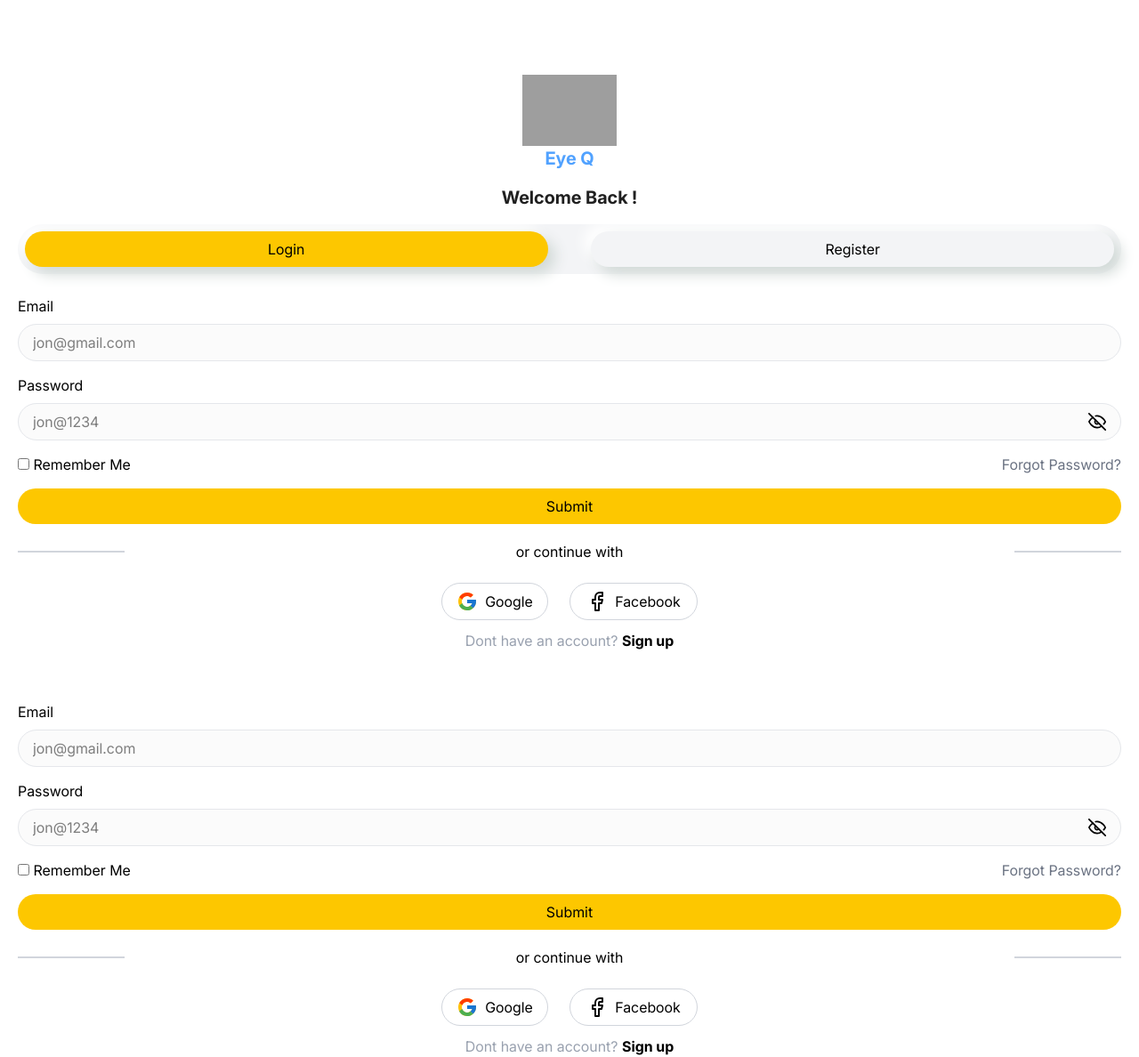
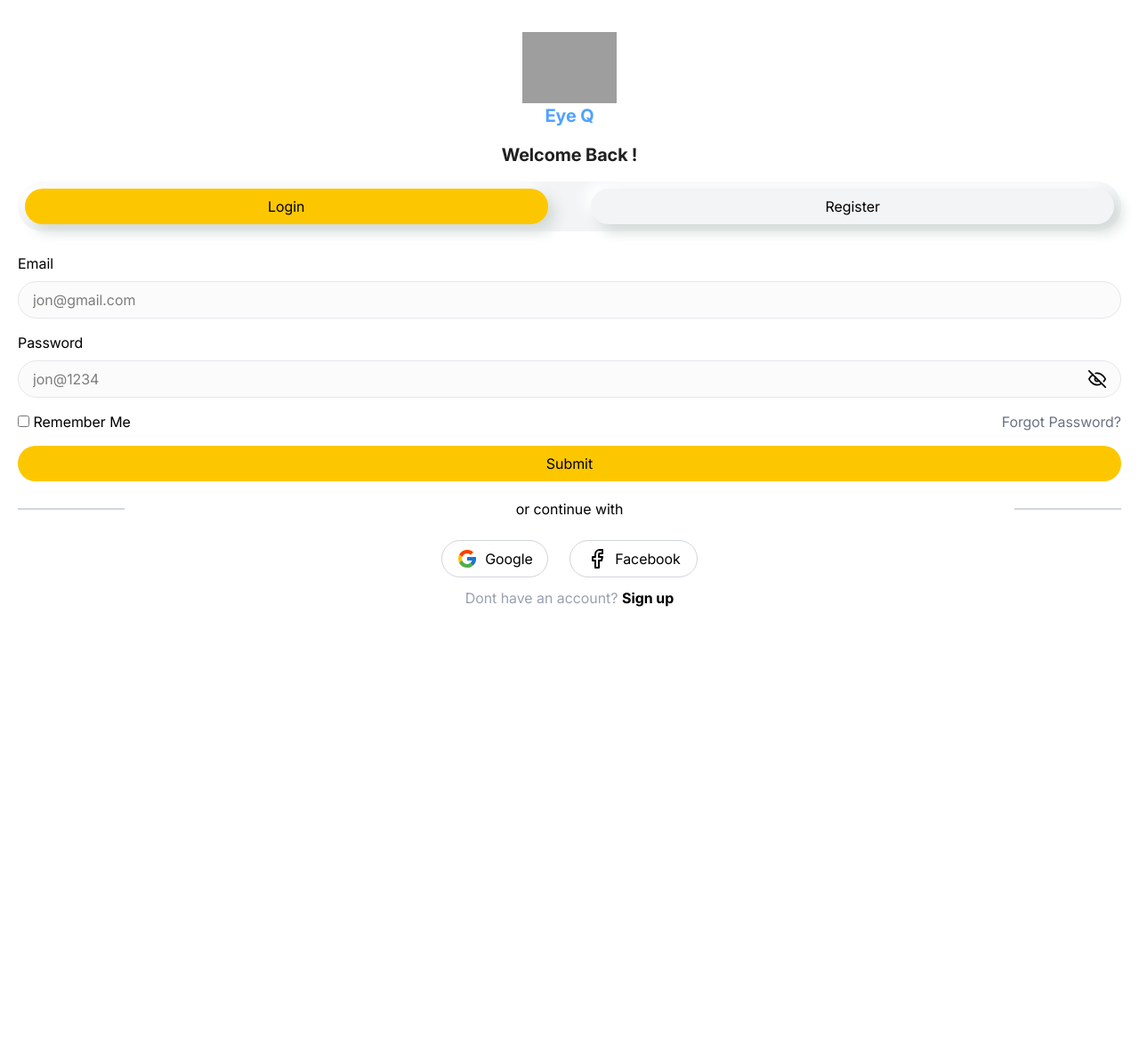
Before and after one commit to Almusavveer/EyeQ, a React (Vite) app: page /login in a window 1280 px wide. Shown: the whole page at 89% size. After the commit the page ends 800 px from the top, so only its background shows below. Built offline with nearby package versions, Linux system fonts and the light colour scheme; grey boxes are pictures that could not be loaded.

Commit message:
Fixed the routing part

```diff
--- a/src/App.jsx
+++ b/src/App.jsx
@@ -5,7 +5,7 @@ const App = () => {
   // bg-gradient-to-br from-[#e7ebf0] via-[#f7fafc] to-[#dde5ed]
   return (
     <div className="h-screen p-5">
-      <HomePage />
+      {/* <HomePage /> */}
       <AppRoutes />
     </div>
   );
--- a/src/Components/Login/Login.jsx
+++ b/src/Components/Login/Login.jsx
@@ -1,9 +1,11 @@
 import LoginFom from "../../UI/LoginFom";
 import Option from "../../UI/Option";
+import Welcome from "../../UI/Welcome";
 
-const Login = () => {
+const Login = ({ screen, setScreen }) => {
   return (
     <div>
+      <Welcome screen={screen} setScreen={setScreen} />
       <LoginFom />
       <Option />
       <p className="w-full text-center text-gray-400">
--- a/src/Components/Register/Register.jsx
+++ b/src/Components/Register/Register.jsx
@@ -1,11 +1,13 @@
 import RegisterFom from "../../UI/RegisterForm"
 import Option from "../../UI/Option"
 import { useState } from "react";
+import Welcome from "../../UI/Welcome";
 
-const Register = () => {
+const Register = ({ screen, setScreen }) => {
   const [error, setError] = useState();
   return (
     <div>
+      <Welcome screen={screen} setScreen={setScreen} />
       <RegisterFom error={error} setError={setError}/>
       <Option error={error} setError={setError}/>
     </div>
--- a/src/Pages/Home.jsx
+++ b/src/Pages/Home.jsx
@@ -1,6 +1,6 @@
 const Home = () => {
   return (
-    <div>Home</div>
+    <div className="w-full h-screen">Home</div>
   )
 }
 export default Home
--- a/src/Pages/HomePage.jsx
+++ b/src/Pages/HomePage.jsx
@@ -1,16 +1,19 @@
-import { useState } from "react";
+import { useEffect } from "react";
 import Welcome from "../UI/Welcome";
-import Login from "../Components/Login/Login";
-import Register from "../Components/Register/Register";
 import { useNavigate } from "react-router";
 
-const HomePage = () => {
-  const [screen, setScreen] = useState("Login");
-  const navigate = useNavigate()
+const HomePage = ({ screen, setScreen }) => {
+  const navigate = useNavigate();
+  useEffect(() => {
+    if (screen === "Login") {
+      navigate("/login");
+    } else {
+      navigate("/register");
+    }
+  }, [screen, navigate]);
   return (
     <div className="flex h-full w-full flex-col justify-center">
       <Welcome screen={screen} setScreen={setScreen} />
-      {screen === "Login" ? <Login /> : <Register />}
     </div>
   );
 };
--- a/src/Routes/AppRoutes.jsx
+++ b/src/Routes/AppRoutes.jsx
@@ -2,11 +2,17 @@ import { Route, Routes } from "react-router";
 import Login from "../Components/Login/Login";
 import Register from "../Components/Register/Register";
 import Home from "../Pages/Home";
+import HomePage from "../Pages/HomePage";
+import { useState } from "react";
 
 const AppRoutes = () => {
+  const [screen, setScreen] = useState("Login");
   return (
     <Routes>
-      <Route path="/login" element={<Login />} />
+      <Route path="/" element={<HomePage screen={screen} setScreen={setScreen}/>} />
+      <Route path="/login" element={<Login screen={screen} setScreen={setScreen}/>} />
+      <Route path="/register" element={<Register screen={screen} setScreen={setScreen}/>} />
+      <Route path="/home" element={<Home />} />
     </Routes>
   );
 };
--- a/src/UI/LoginFom.jsx
+++ b/src/UI/LoginFom.jsx
@@ -2,20 +2,22 @@ import { useState } from "react";
 import { FiEye, FiEyeOff } from "react-icons/fi";
 import { signInWithEmailAndPassword } from "firebase/auth";
 import { auth } from "../firebase";
+import { useNavigate } from "react-router";
 
 const LoginFom = () => {
   const [show, setShow] = useState(false);
   const [email, setEmail] = useState("");
   const [password, setPassword] = useState("");
   const [error, setError] = useState("");
+  const navigate = useNavigate()
 
   const handleSubmit = async (e) => {
     e.preventDefault();
     try {
       await signInWithEmailAndPassword(auth, email, password);
-      console.log("Done");
+      navigate("/home", {replace: true})
     } catch (error) {
-      setError(error.message());
+      setError(error.message);
     }
   };
   return (
--- a/src/UI/Welcome.jsx
+++ b/src/UI/Welcome.jsx
@@ -1,11 +1,11 @@
 import { useContext } from "react";
-// import { useNavigate } from "react-router";
+import { useNavigate } from "react-router";
 
 const Welcome = ({ screen, setScreen }) => {
-  // const naviagate = useNavigate();
+  const naviagate = useNavigate();
   const handleChnage = (name) => {
     setScreen(name);
-    // name === "Login" ? naviagate("/") : naviagate("/register");
+    name === "Login" ? naviagate("/login") : naviagate("/register");
   };
 
   return (
```
